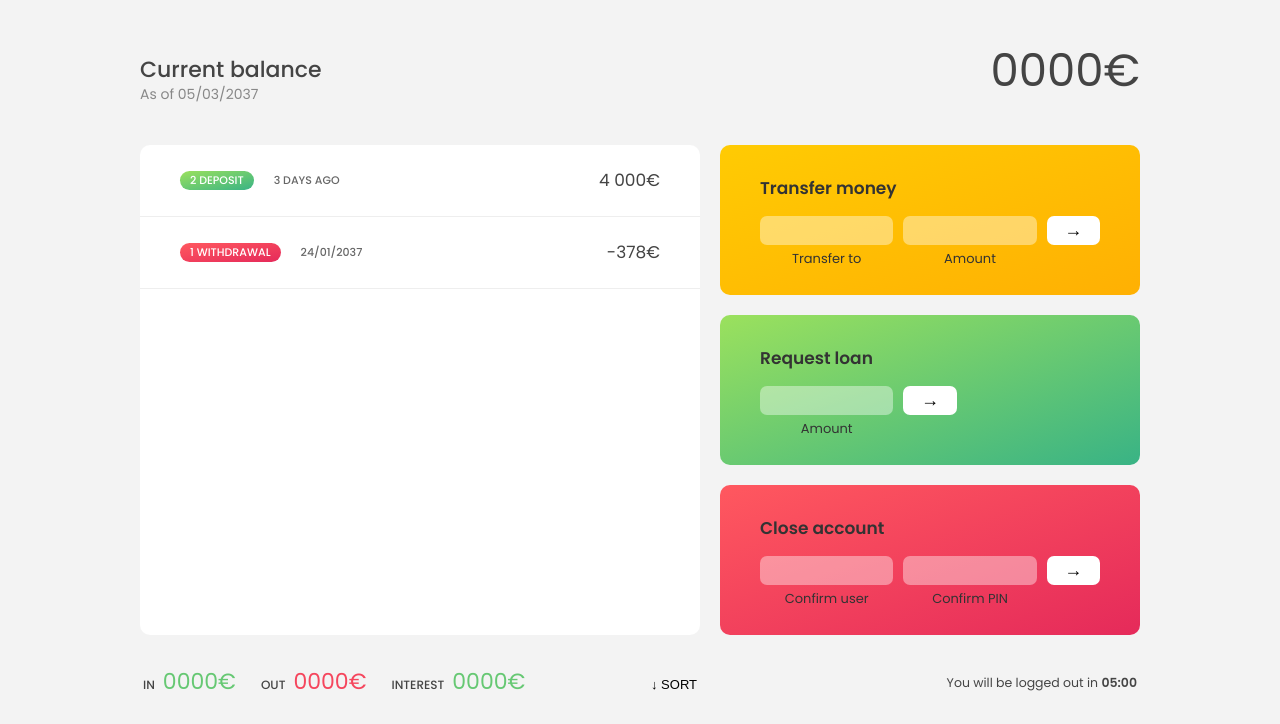
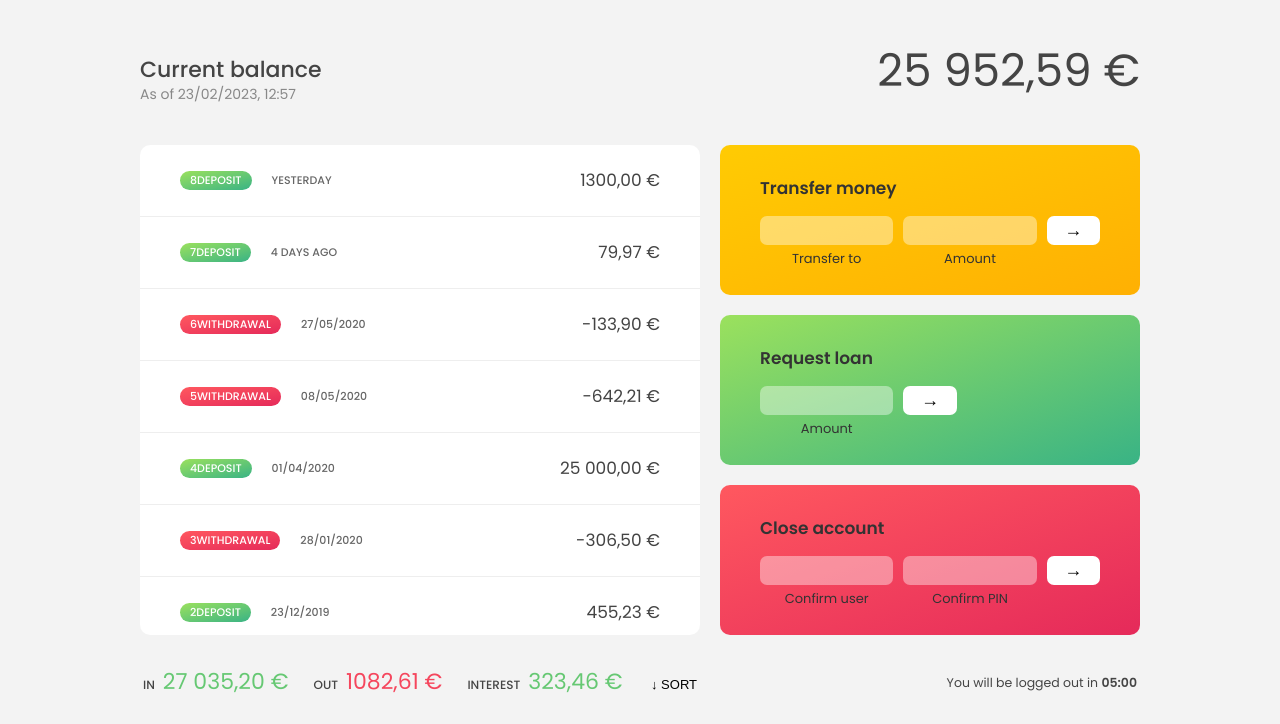
Before and after one commit to Anienta/JavaScript, a plain HTML site: page index.html in a window 1280 px wide. Shown: the part 76-800 px from the top of the page. Drawn offline with Linux system fonts and the light colour scheme.

Commit message:
feat: add dates to movements and current date feat: add internationalized formatting for date and numbers

```diff
--- a/script.js
+++ b/script.js
@@ -4,12 +4,24 @@
 /////////////////////////////////////////////////
 // BANKIST APP
 
-// Data
 const account1 = {
   owner: 'Jonas Schmedtmann',
-  movements: [200, 450, -400, 3000, -650, -130, 70, 1300],
+  movements: [200, 455.23, -306.5, 25000, -642.21, -133.9, 79.97, 1300],
   interestRate: 1.2, // %
   pin: 1111,
+
+  movementsDates: [
+    '2019-11-18T21:31:17.178Z',
+    '2019-12-23T07:42:02.383Z',
+    '2020-01-28T09:15:04.904Z',
+    '2020-04-01T10:17:24.185Z',
+    '2020-05-08T14:11:59.604Z',
+    '2020-05-27T17:01:17.194Z',
+    '2023-02-19T23:36:17.929Z',
+    '2023-02-22T10:51:36.790Z',
+  ],
+  currency: 'EUR',
+  locale: 'pt-PT', // de-DE
 };
 
 const account2 = {
@@ -17,24 +29,24 @@ const account2 = {
   movements: [5000, 3400, -150, -790, -3210, -1000, 8500, -30],
   interestRate: 1.5,
   pin: 2222,
+
+  movementsDates: [
+    '2019-11-01T13:15:33.035Z',
+    '2019-11-30T09:48:16.867Z',
+    '2019-12-25T06:04:23.907Z',
+    '2020-01-25T14:18:46.235Z',
+    '2020-02-05T16:33:06.386Z',
+    '2020-04-10T14:43:26.374Z',
+    '2020-06-25T18:49:59.371Z',
+    '2020-07-26T12:01:20.894Z',
+  ],
+  currency: 'USD',
+  locale: 'en-US',
 };
 
-const account3 = {
-  owner: 'Steven Thomas Williams',
-  movements: [200, -200, 340, -300, -20, 50, 400, -460],
-  interestRate: 0.7,
-  pin: 3333,
-};
+const accounts = [account1, account2];
 
-const account4 = {
-  owner: 'Sarah Smith',
-  movements: [430, 1000, 700, 50, 90],
-  interestRate: 1,
-  pin: 4444,
-};
-
-const accounts = [account1, account2, account3, account4];
-
+/////////////////////////////////////////////////
 // Elements
 const labelWelcome = document.querySelector('.welcome');
 const labelDate = document.querySelector('.date');
@@ -61,18 +73,48 @@ const inputLoanAmount = document.querySelector('.form__input--loan-amount');
 const inputCloseUsername = document.querySelector('.form__input--user');
 const inputClosePin = document.querySelector('.form__input--pin');
 
-const displayMovements = function (movements, sort = false) {
+
+/////FUNCTIONS
+const formatMovementDate = function(date, locale) {
+    const calcDaysPassed = (date1, date2) => Math.round(Math.abs(date2 - date1) / (1000 * 60 * 60 * 24));
+
+    const daysPassed = calcDaysPassed(new Date(), date)
+
+    if (daysPassed === 0) return 'Today';
+    if (daysPassed === 1) return 'Yesterday';
+    if (daysPassed <= 7) return `${daysPassed} days ago`;
+    //   const day = `${date.getDate()}`.padStart(2, 0);
+    //   const month = `${date.getMonth() + 1}`.padStart(2, 0);
+    //   const year = date.getFullYear();
+    // return `${day}/${month}/${year}`;
+    return new Intl.DateTimeFormat(locale).format(date);
+}
+
+//Formatting currency
+const formatCur = function(value, locale, currency) {
+  return new Intl.NumberFormat(locale, {style: 'currency',
+  currency: currency,}).format(value);
+}
+
+const displayMovements = function (acc, sort = false) {
   containerMovements.innerHTML = '';
 
   //coping movements and sorting
-  const movs = sort ? movements.slice().sort((a, b) => a - b) : movements;
+  const movs = sort ? acc.movements.slice().sort((a, b) => a - b) : acc.movements;
 
   movs.forEach(function (mov, i) {
     const type = mov > 0 ? 'deposit' : 'withdrawal';
 
+    const date = new Date(acc.movementsDates[i]);
+    const displayDate = formatMovementDate(date, currentAccount.locale);
+
+    const formatedMov = formatCur(mov, acc.locale, acc.currency);
+
+
     const html = `<div class="movements__row">
     <div class="movements__type movements__type--${type}">${i +1}${type}</div>
-    <div class="movements__value">${mov}€</div>
+    <div class="movements__date">${displayDate}</div>
+    <div class="movements__value">${formatedMov}</div>
   </div>`;
   containerMovements.insertAdjacentHTML('afterbegin', html);
   })
@@ -81,19 +123,19 @@ const displayMovements = function (movements, sort = false) {
 
 const calcDisplayBalance = function (acc) {
   acc.balance = acc.movements.reduce((acc, mov) => acc + mov, 0);
-  labelBalance.textContent = `${acc.balance}€`;
+  labelBalance.textContent = formatCur(acc.balance, acc.locale, acc.currency);;
 }
 
 
 const calcDisplaySummary = function (acc) {
   const incomes = acc.movements.filter(mov => mov > 0).reduce((acc, mov) => acc + mov, 0);
-  labelSumIn.textContent = `${incomes}€`;
+  labelSumIn.textContent = formatCur(incomes, acc.locale, acc.currency);
 
   const outcomes = acc.movements.filter(mov => mov < 0).reduce ((acc,mov) => acc + mov, 0);
-  labelSumOut.textContent = `${Math.abs(outcomes)}€`;
+  labelSumOut.textContent = formatCur(Math.abs(outcomes), acc.locale, acc.currency);
 
   const interest = acc.movements.filter(mov => mov >0).map(mov => mov*acc.interestRate/100).filter(mov => mov >= 1).reduce((acc, mov) => acc + mov, 0);
-  labelSumInterest.textContent = `${interest}€`;
+  labelSumInterest.textContent = formatCur(interest, acc.locale, acc.currency);
 };
 
 const createUsernames = function (accs) {
@@ -104,7 +146,7 @@ const createUsernames = function (accs) {
 
 //UPDATE UI (movements, balance, summary)
 const updateUI = function (acc) {
-  displayMovements(acc.movements);
+  displayMovements(acc);
   calcDisplayBalance(acc);
   calcDisplaySummary(acc);
 };
@@ -138,7 +180,37 @@ btnLogin.addEventListener('click', function(e) {
     inputLoginPin.blur();
 
     updateUI(currentAccount);
+
+    //Create current date and time
+    const now = new Date();
+    const options = {
+      hour:'numeric',
+      minute: 'numeric',
+      day: 'numeric',
+      month: 'numeric',
+      year: 'numeric',
+    };
+    //const locale = navigator.language;
+    //locale could be replaced by currentAccount.locale
+
+    labelDate.textContent = new Intl.DateTimeFormat(currentAccount.locale, options).format(now);
   }});
+
+  // FAKE always logged in //
+  currentAccount = account1;
+  updateUI(currentAccount);
+  containerApp.style.opacity = 100;
+
+
+  //SET Time Parameters
+  const now = new Date();
+  const day = `${now.getDate()}`.padStart(2, 0);
+  const month = `${now.getMonth() + 1}`.padStart(2, 0);
+  const year = now.getFullYear();
+  const hour = `${now.getHours()}`.padStart(2, 0);
+  const min = `${now.getMinutes()}`.padStart(2, 0);
+  labelDate.textContent = `${day}/${month}/${year}, ${hour}:${min}`;
+
 
 
 //TRANSFER MONEY
@@ -151,8 +223,14 @@ btnTransfer.addEventListener('click', function (e) {
   inputTransferAmount.value = inputTransferTo.value = '';
 
   if (amount > 0 && receiverAcc &&currentAccount.balance >= amount && receiverAcc?.username !== currentAccount.username) {
+
+    //doing the transfer
     currentAccount.movements.push(-amount);
     receiverAcc.movements.push(amount);
+
+    //add transfer date
+    currentAccount.movementsDates.push(new Date().toISOString());
+    receiverAcc.movementsDates.push(new Date().toISOString());
 
     updateUI(currentAccount);
   }
@@ -184,12 +262,13 @@ btnClose.addEventListener('click', function (e) {
 btnLoan.addEventListener('click', function(e) {
   e.preventDefault();
 
-  const amount = Number(inputLoanAmount.value);
+  const amount = Math.floor(inputLoanAmount.value);
 
   if(amount > 0 && currentAccount.movements.some(mov => mov >= amount * 0.1)) {
 
-    //add movement
+    //add movement and date
     currentAccount.movements.push(amount);
+    currentAccount.movementsDates.push(new Date().toISOString());
 
     //Update UI
     updateUI(currentAccount);
@@ -203,7 +282,7 @@ btnLoan.addEventListener('click', function(e) {
 let sorted = false;
 btnSort.addEventListener('click', function (e) {
   e.preventDefault();
-  displayMovements(currentAccount.movements, !sorted);
+  displayMovements(currentAccount, !sorted);
   sorted = !sorted;
 })
 /////////////////////////////////////////////////
@@ -234,7 +313,7 @@ const dogsKate = [3, 2, 4, 9, 1];
   });
  }
 
-checkDogs(dogsJulia, dogsKate);
+// checkDogs(dogsJulia, dogsKate);
 
 ////////////////////
 //CHALLENGE #2
@@ -244,9 +323,9 @@ const calcAverageHumanAge = function (ages) {
   const adults = humanAge.filter(humanAge => humanAge >= 18);
   const average = adults.reduce((acc, adults) => acc + adults, 0) / adults.length;
 
-  console.log(average);;
+  // console.log(average);;
 };
-calcAverageHumanAge([5,2,4,1,15,8,3]);
+// calcAverageHumanAge([5,2,4,1,15,8,3]);
 
 //////////////////////
 //CHALLENGE #3
@@ -261,4 +340,67 @@ console.log(avg1, avg2);
 //CHALLENGE
 const x100 = Array.from({length: 100}, () => Math.trunc(Math.random() *6)+1);
 
-console.log(x100);
+// console.log(x100);
+
+//////////////////
+//CHALLENGE #4
+
+//TEST DATA:
+const dogs = [
+  { weight: 22, curFood: 250, owners: ['Alice', 'Bob'] },
+  { weight: 8, curFood: 200, owners: ['Matilda'] },
+  { weight: 13, curFood: 275, owners: ['Sarah', 'John'] },
+  { weight: 32, curFood: 340, owners: ['Michael'] }
+];
+//1
+const calcFoodOK = function(dogs) {
+  dogs.forEach(dog => dog.recommendedFood = dog.weight ** 0.75 * 28);
+};
+calcFoodOK(dogs);
+console.log(dogs);
+
+//2
+const dogSarah = function (dogs) {
+  dogs.filter(dogs => dogs.owners.includes('Sarah')).map(dogs => dogs.curFood >  dogs.recommendedFood? console.log("Sarah's dog is eating too much"): console.log("Sarah's dog is eating too little")
+  );
+};
+
+dogSarah(dogs);
+
+//3
+const ownersEatTooMuch = dogs.filter(dogs =>  dogs.curFood > dogs.recommendedFood).flatMap(dogs => dogs.owners);
+
+console.log(ownersEatTooMuch);
+
+const ownersEatTooLittle = dogs.filter(dogs =>  dogs.curFood < dogs.recommendedFood).flatMap(dogs => dogs.owners);
+
+console.log(ownersEatTooLittle);
+
+//4
+console.log(`${ownersEatTooMuch.join(" and ")} dogs eat too much.`);
+console.log(`${ownersEatTooLittle.join(" and ")} dogs eat too little.`);
+
+//5
+console.log(dogs.some(dog => dog.curFood === dog.recommendedFood));
+
+//6
+console.log(dogs.includes(dogs.curFood <= 1.1 * dogs.recommendedFood && dogs.curFood >= 0.9 * dogs.recommendedFood));
+
+const eatingOK = dog => dog.curFood <= 1.1 * dog.recommendedFood && dog.curFood >= 0.9 * dog.recommendedFood;
+console.log(dogs.some(eatingOK));
+
+//7
+const dogsEatingOK = dogs.filter(eatingOK).flatMap(dog => dog.owners);
+console.log(dogsEatingOK);
+
+//8
+const dogsSorted = dogs.slice().sort((a,b) => a.recommendedFood - b.recommendedFood);
+console.log(dogsSorted);
+
+//Number format experimenting
+const num = 54999616.6;
+const options = {
+  style: 'unit',
+  unit: 'liter',
+};
+console.log(navigator.language, ': ', new Intl.NumberFormat(navigator.language, options).format(num));
```
Also changed, not shown: index.html (+1 -1 lines).
